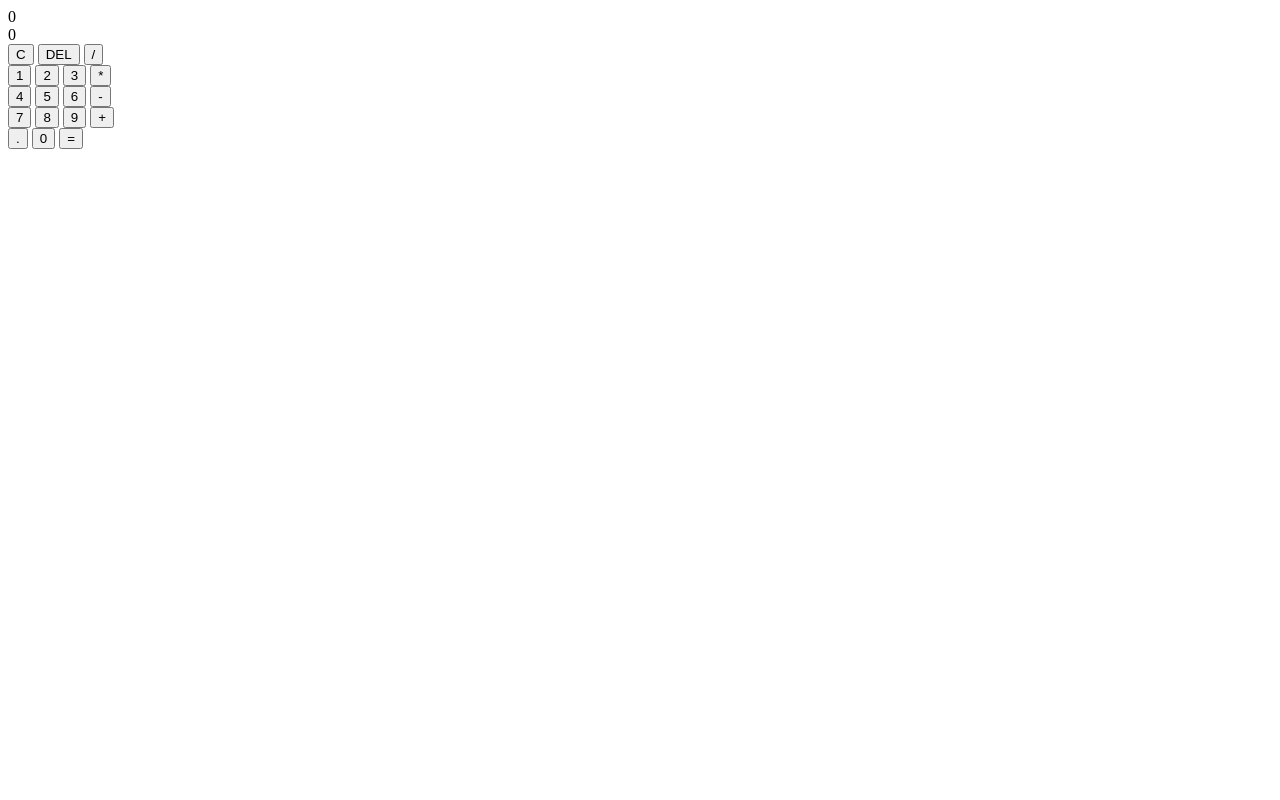
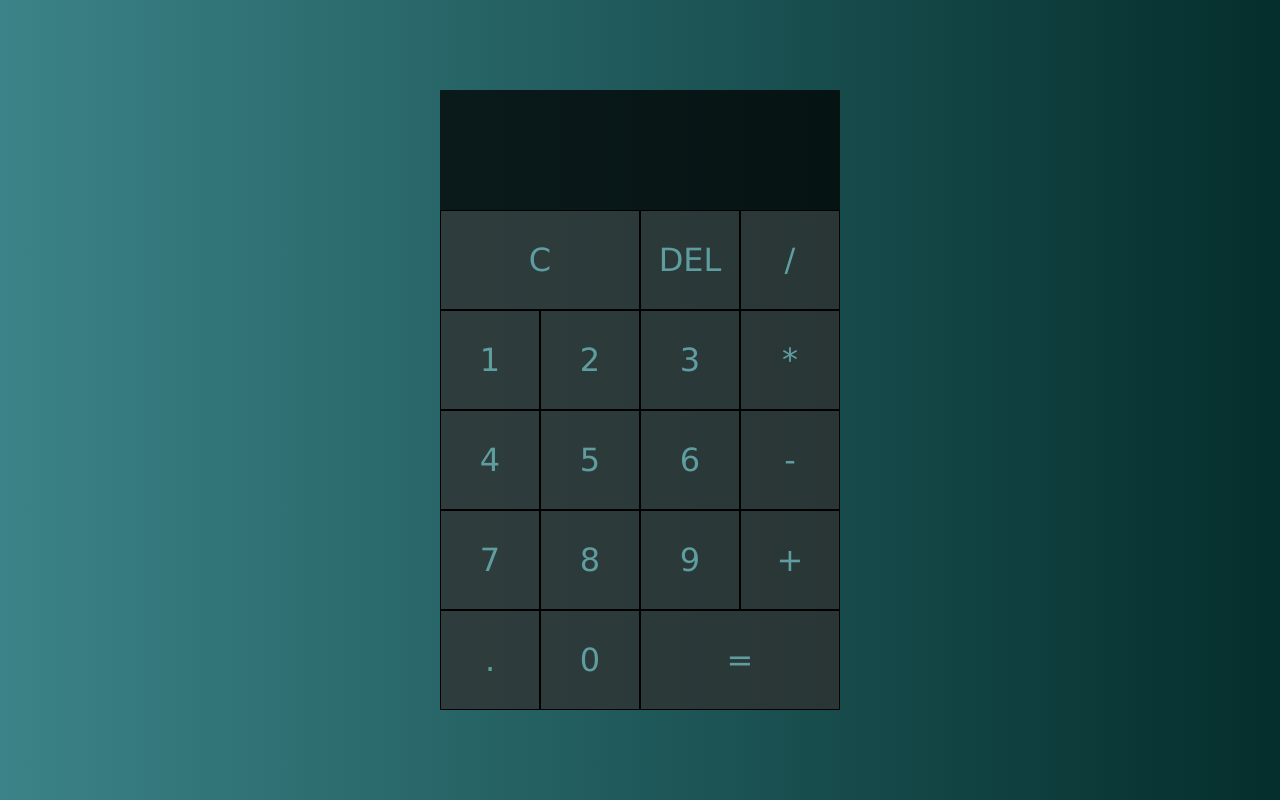
Before and after one commit to peerkiins/Calculator, a plain HTML site: page index.html in a window 1280 px wide. Drawn offline with Linux system fonts and the light colour scheme.

Commit message:
Add files via upload

```diff
--- a/index.html
+++ b/index.html
@@ -10,42 +10,99 @@
 <body>
     <div class=calculator-grid>
         <div class="output">
-            <div data-previousdisplay class="data-previousdisplay" id="previous-display" type="text">0</div>
-            <div data-currentdisplay class="data-currentdisplay" id="current-display" type="text">0</div>
+            <div data-previousdisplay class="data-previousdisplay" id="previous-display" type="text"></div>
+            <div data-currentdisplay class="data-currentdisplay" id="current-display" type="text"></div>
         </div>
-        <div>
-            <button data-clear>C</button>
+        <button data-clear class="span-two">C</button>
         <button data-delete>DEL</button>
         <button data-operation>/</button>
-        </div>
-        <div>
         <button data-number>1</button>
         <button data-number>2</button>
         <button data-number>3</button>
         <button data-operation>*</button>
-        </div>
-        <div>
         <button data-number>4</button>
         <button data-number>5</button>
         <button data-number>6</button>
         <button data-operation>-</button>
-        </div>
-        <div>
         <button data-number>7</button>
         <button data-number>8</button>
         <button data-number>9</button>
         <button data-operation>+</button>
-        </div>
-        <div>
         <button data-number>.</button>
         <button data-number>0</button>
-            <button data-equals>=</button>
-        </div>
+        <button data-equals class="span-two">=</button>
     </div>
 </body>
 
 </html>
+
+<style>
+    *,
+    *::before,
+    *::after {
+        box-sizing: border-box;
+        font-family: Verdana, Geneva, Tahoma, sans-serif;
+        font-weight: normal;
+    }
+
+    body {
+        padding: 0;
+        margin: 0;
+        background: repeating-linear-gradient(to left, #042e2c, #3b8388)
+    }
+
+    .calculator-grid {
+        display: grid;
+        justify-content: center;
+        align-content: center;
+        min-height: 100vh;
+        grid-template-columns: repeat(4, 100px);
+        grid-template-rows: minmax(120px, auto) repeat(5, 100px);
+    }
+
+    .calculator-grid>button {
+        cursor: pointer;
+        font-size: 2rem;
+        color: cadetblue;
+        border: 1px solid black;
+        outline: transparent;
+        background-color: rgba(48, 47, 47, 0.75);
+    }
+
+    .calculator-grid>button:hover {
+        background-color: rgba(255, 255, 255, .5);
+    }
+
+    .span-two {
+        grid-column: span 2;
+    }
+
+    .output {
+        grid-column: 1 / -1;
+        background-color: rgba(0, 0, 0, .75);
+        display: flex;
+        align-items: flex-end;
+        justify-content: space-around;
+        flex-direction: column;
+        padding: 10px;
+        word-wrap: break-word;
+        word-break: break-all;
+    }
+
+    .output .data-previousdisplay {
+        color: rgba(255, 255, 255, .75);
+        font-size: 1.5rem;
+
+    }
+
+    .output .data-currentdisplay {
+        color: seashell;
+        font-size: 2.5rem;
+    }
+</style>
+
 <script type="text/javascript">
+
     class Calculator {
         constructor(previousTextDisplay, currentTextDisplay) {
             this.previousTextDisplay = previousTextDisplay
@@ -54,7 +111,7 @@
         }
 
         clear() {
-            this.currentdisplay = '0'
+            this.currentdisplay = ''
             this.previousdisplay = ''
             this.operation = undefined
         }
@@ -74,7 +131,7 @@
                 this.compute()
             }
             this.operation = operation
-            this.previousdisplay = this.currentdisplay
+            this.previousdisplay = `${this.currentdisplay} ${this.operation}`
             this.currentdisplay = ''
         }
 
@@ -103,6 +160,7 @@
             this.operation = undefined
             this.previousdisplay = ''
         }
+
 
         updatedisplay() {
             this.currentTextDisplay.innerText = this.currentdisplay
@@ -148,4 +206,5 @@
         calculator.delete()
         calculator.updatedisplay()
     })
+
 </script>
```
Lines whose indentation alone changed are shown as unchanged.
